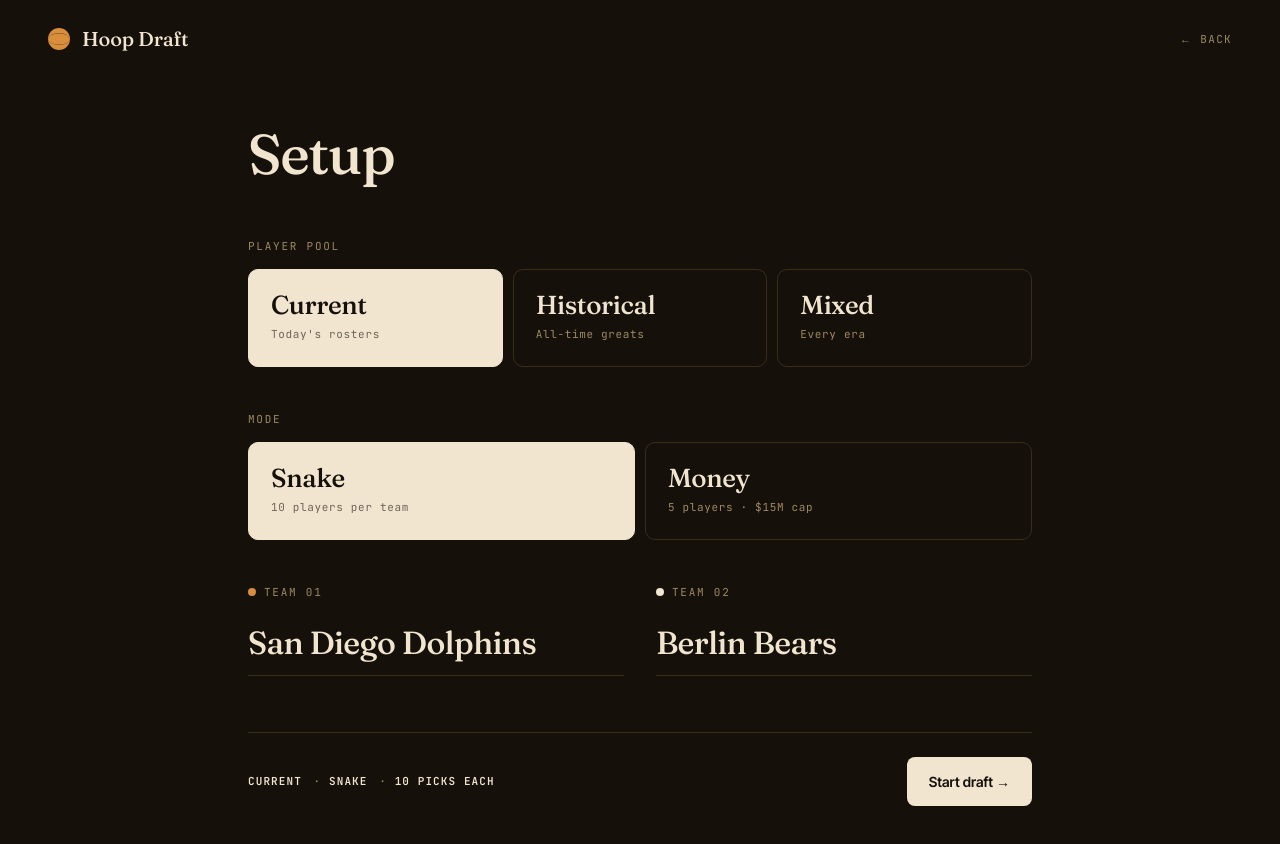
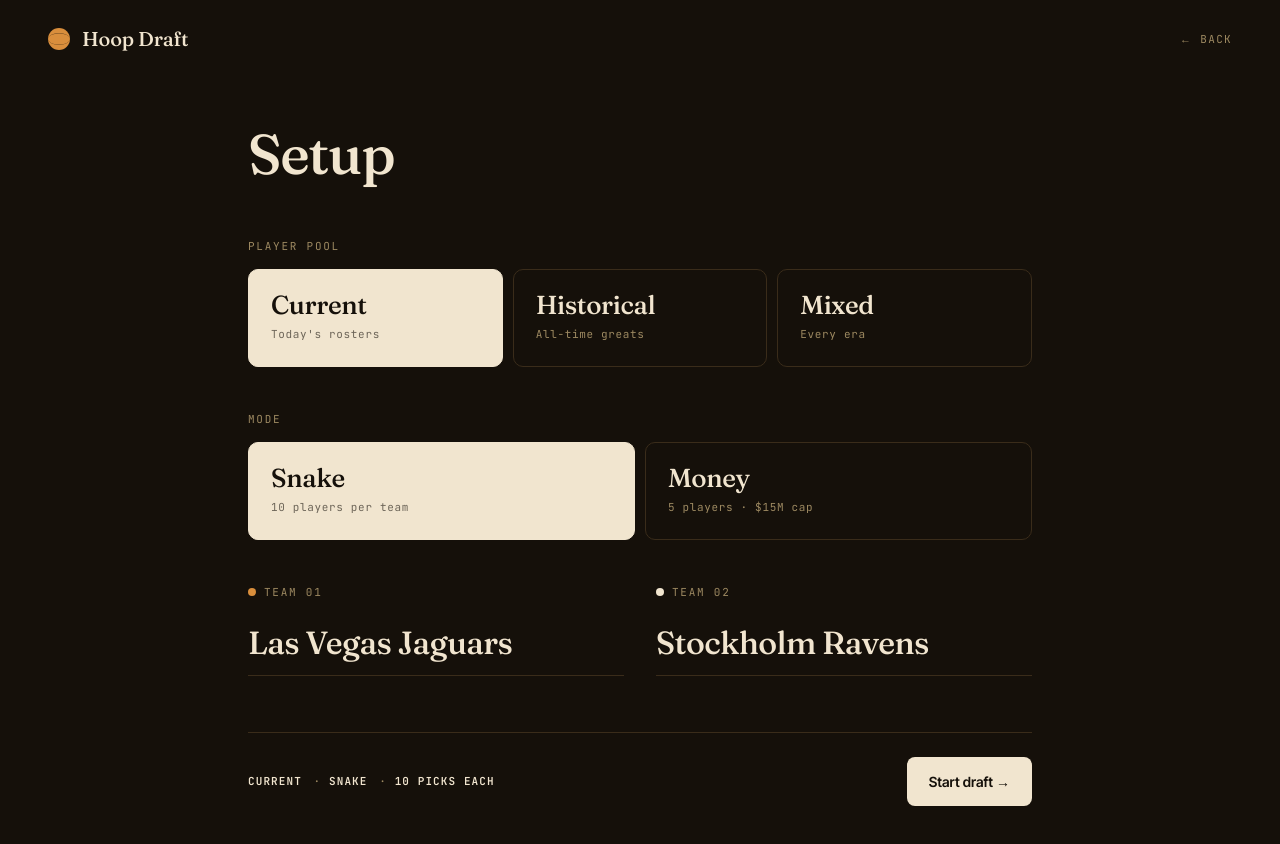
Before and after one commit to F1nal04/hoop-drft, a Next.js app: page /options in a window 1280 px wide. Shown: the top 844 px of the page. Built offline with nearby package versions, Linux system fonts and the light colour scheme.

Commit message:
Roll random team names on options page

```diff
--- a/app/options/page.tsx
+++ b/app/options/page.tsx
@@ -6,6 +6,7 @@ import { DEFAULT_CONFIG, type HDConfig, readConfig, writeConfig } from "@/lib/hd
 import { type DatasetKey, type DraftMode, MONEY_BUDGET } from "@/lib/hd-data"
 import { clearExclusions } from "@/lib/hd-exclusions"
 import { useRemoteRoom } from "@/lib/hd-remote"
+import { rollTeamNames } from "@/lib/hd-names"
 
 const DATASET_LABEL: Record<DatasetKey, string> = {
   current: "Current",
@@ -42,7 +43,14 @@ export default function OptionsPage() {
   const inRoom = remote.phase === "lobby" || remote.phase === "drafting"
 
   useEffect(() => {
-    setConfig(readConfig())
+    const cfg = readConfig()
+    // Fresh fake-NBA names each visit; names the user typed pass through.
+    // Persist immediately — "Start draft" launches /draft, which reads the
+    // config from localStorage itself, so what's shown must be what's saved.
+    const [t1, t2] = rollTeamNames(cfg.t1, cfg.t2)
+    const next = { ...cfg, t1, t2 }
+    if (t1 !== cfg.t1 || t2 !== cfg.t2) writeConfig(next)
+    setConfig(next)
     setHydrated(true)
   }, [])
 
```
